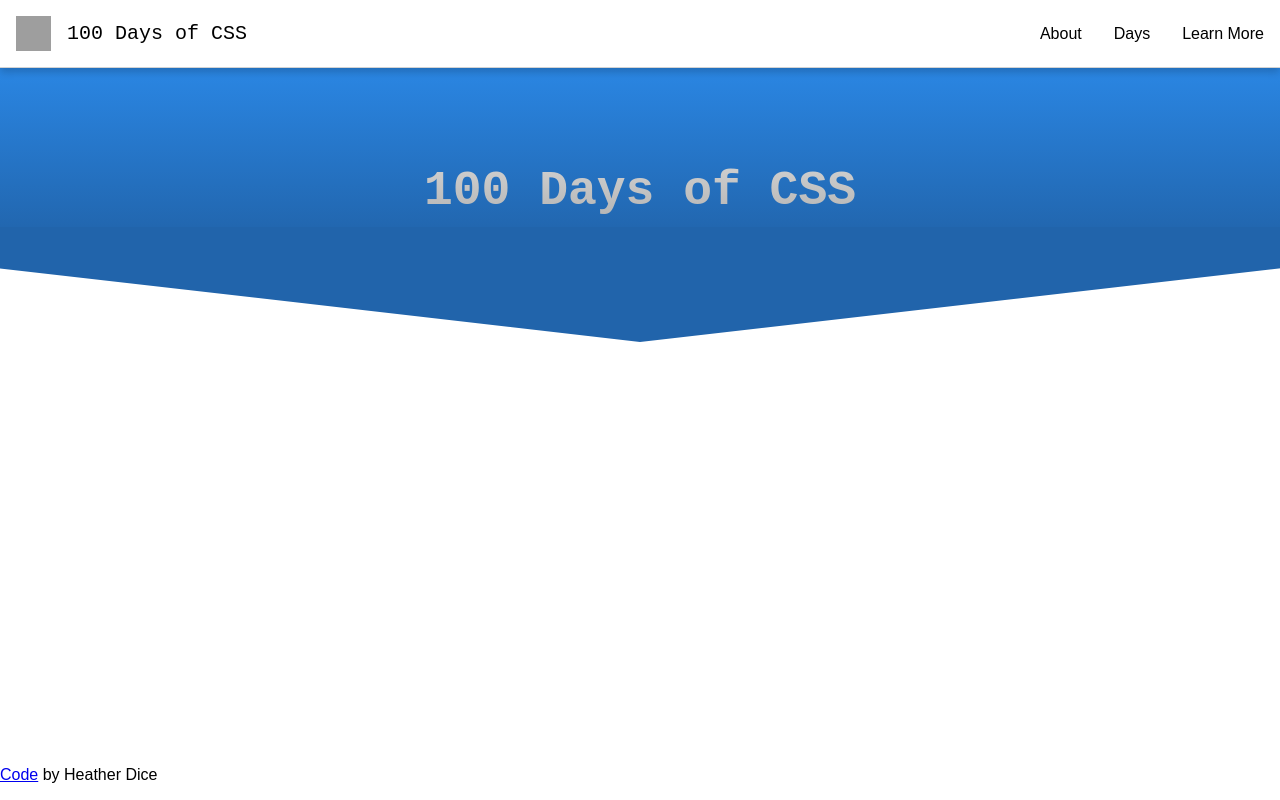
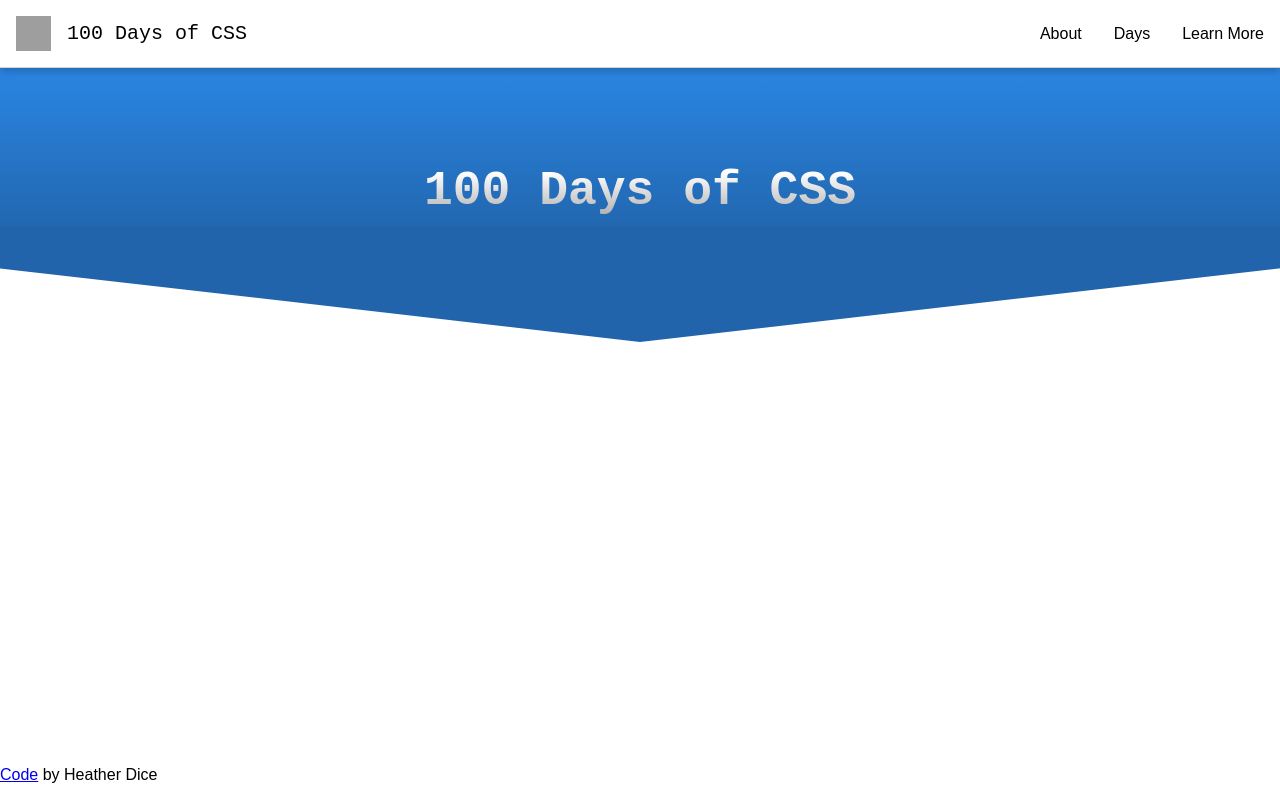
Before and after one commit to heatherdice/100_days_css, a React (Create React App) app: page / in a window 1280 px wide. Shown: the top 800 px of the page. Built offline with nearby package versions, Linux system fonts and the light colour scheme; grey boxes are pictures that could not be loaded.

Commit message:
Refined text gradient

```diff
--- a/src/styles/Hero.css
+++ b/src/styles/Hero.css
@@ -23,7 +23,7 @@ h1 {
     margin-top: 0;
     padding: 2em 2em .5em;
     font-size: 3em;
-    background: linear-gradient(to bottom, #FFFFFF, #A9A9A9);
+    background: linear-gradient(#FFFFFF 60%, #808080 100%);
     background-clip: text;
     color: transparent;
 }
```
